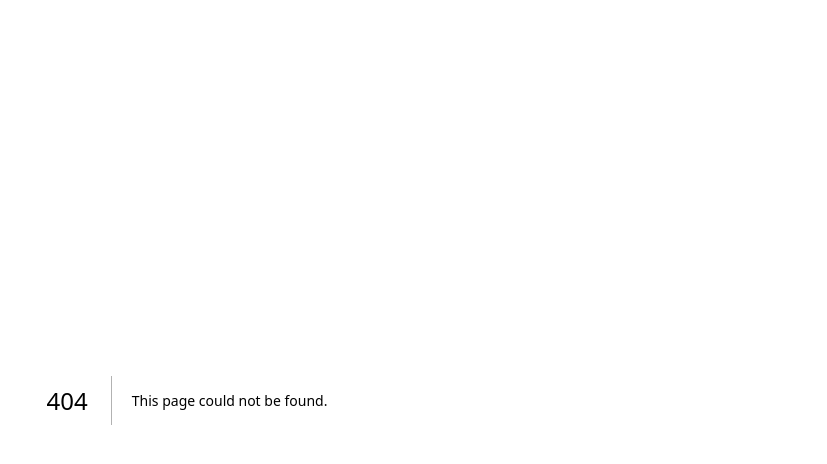
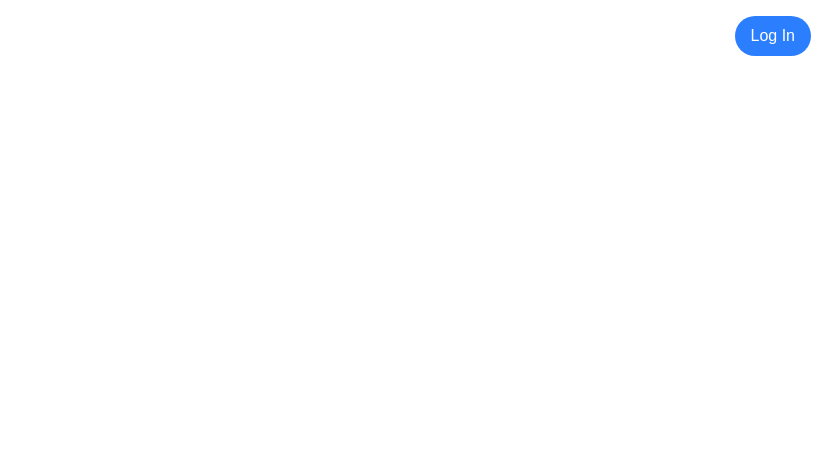
Before and after one commit to Hammadprogrammer/Dashboard, a Next.js app: page /Knowledge in a window 1280 px wide. Before the commit this address had no page. Shown: the top 464 px of the page, without its empty margins (453-1280 px from the left). Built offline with nearby package versions, Linux system fonts and the light colour scheme.

Commit message:
updated work

```diff
--- /dev/null
+++ b/app/Knowledge/page.tsx
@@ -0,0 +1,11 @@
+import React from 'react'
+
+const page = () => {
+  return (
+    <div>
+
+    </div>
+  )
+}
+
+export default page
--- a/app/api/umrah/route.ts
+++ b/app/api/umrah/route.ts
@@ -107,7 +107,7 @@ export async function POST(req: NextRequest) {
               folder: "umrah-packages",
               width: 400,
               height: 600,
-              crop: "fill",
+              // crop: "fill",
             },
             (error, result) => {
               if (error) reject(error);
--- a/app/layout.tsx
+++ b/app/layout.tsx
@@ -1,6 +1,8 @@
 import type { Metadata } from "next";
 import { Geist, Geist_Mono } from "next/font/google";
 import "./globals.css";
+import Navbar from "../sharecomponent/navbar/navbar";
+
 
 const geistSans = Geist({
   variable: "--font-geist-sans",
@@ -27,7 +29,9 @@ export default function RootLayout({
       <body
         className={`${geistSans.variable} ${geistMono.variable} antialiased`}
       >
+        <Navbar/>
         {children}
+
       </body>
     </html>
   );
--- a/app/page.tsx
+++ b/app/page.tsx
@@ -3,7 +3,6 @@
 import React, { useEffect, useState } from "react";
 import { useRouter } from "next/navigation";
 
-import Navbar from "../sharecomponent/navbar/navbar";
 import HajjDashboardPage from "../pagelayout/hajj/page";
 import UmrahDashboardPage from "../pagelayout/umrah/page";
 import DomesticDashboardPage from "../pagelayout/domestic/page";
@@ -34,7 +33,6 @@ const Page = () => {
 
   return (
     <div>
-      <Navbar />
       <HajjDashboardPage />
       <UmrahDashboardPage />
       <DomesticDashboardPage />
--- a/sharecomponent/navbar/navbar.tsx
+++ b/sharecomponent/navbar/navbar.tsx
@@ -116,7 +116,7 @@ const Navbar = () => {
               About Us
             </Link>
             <Link
-              href="/knowledge"
+              href="/Knowledge"
               onClick={() => setIsOpen(false)}
               className="text-white md:text-inherit"
             >
```
